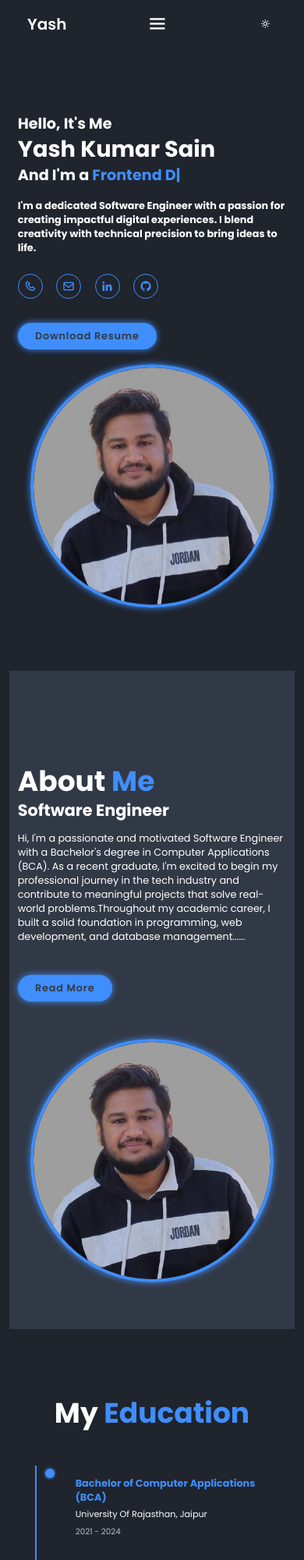
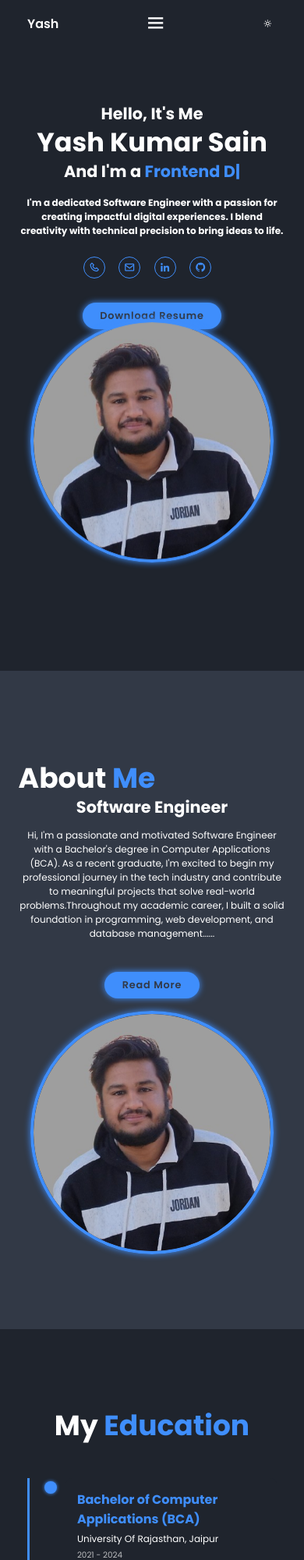
Before and after one commit to yksain/Portfolio, a plain HTML site: page index.html in a window 390 px wide. Shown: the top 2000 px of the page at 78% size. Drawn offline with nearby package versions, Linux system fonts and the light colour scheme.

Commit message:
Update style.css

```diff
--- a/style.css
+++ b/style.css
@@ -44,6 +44,7 @@ body {
 section {
   min-height: 100vh;
   padding: 10rem 9% 2rem;
+  margin-bottom: 2rem;
   scroll-margin-top: 8rem;
 }
 
@@ -551,6 +552,8 @@ span {
   color: var(--text-color);
 }
 
+
+
 .portfolio {
   background: var(--bg-color);
 }
@@ -759,41 +762,60 @@ span {
   color: var(--second-bg-color);
 }
 
-
-@media (max-width: 1200px) {
+/* ======= 1. Large Screens (Desktops ≥ 1200px) ======= */
+@media (min-width: 1200px) {
   html {
-    font-size: 55%;
+    font-size: 62.5%;
   }
 }
 
-@media (max-width: 991px) {
+/* ======= 2. Medium Screens (Tablets & Small Laptops: 992px - 1199px) ======= */
+@media (max-width: 1199px) {
   html {
-    padding: 2rem 3%;
+    font-size: 56%;
   }
 
   section {
-    padding: 10rem 3% 2rem;
-  }
-
-  .skills {
-    padding-bottom: 7rem;
-  }
-
-  .portfolio {
-    padding-bottom: 7rem;
-  }
-
-  .contact {
-    min-height: auto;
-  }
-
-  .footer {
-    padding: 2rem 3%;
+    padding: 8rem 6%;
   }
 }
 
+/* ======= 3. Tablets (768px - 991px) ======= */
+@media (max-width: 991px) {
+  html {
+    font-size: 52%;
+  }
 
-@media (max-width: 768px) {
+  section {
+    padding: 8rem 4%;
+  }
+
+  .home {
+    flex-direction: column;
+  }
+
+  .about {
+    flex-direction: column-reverse;
+  }
+
+  .home-img img,
+  .about-img img {
+    width: 70vw;
+  }
+
+  .portfolio-container {
+    grid-template-columns: 1fr;
+  }
+
+  .skills-columns,
+  .interests-container,
+  .certifications-container {
+    grid-template-columns: repeat(auto-fit, minmax(250px, 1fr));
+  }
+}
+
+/* ======= 4. Mobile Phones (481px - 767px) ======= */
+@media (max-width: 767px) {
   #menu-icon {
     display: block;
   }
@@ -803,142 +825,40 @@ span {
     top: 100%;
     left: 0;
     width: 100%;
-    padding: 1rem 3%;
     background: var(--bg-color);
-    border-top: .1rem solid rgba(0, 0, 0, .2);
-    box-shadow: 0 .5rem 1rem rgba(0, 0, 0, .2);
+    border-top: 1px solid rgba(0, 0, 0, 0.1);
     display: none;
+    flex-direction: column;
+    z-index: 100;
   }
 
   .navbar.active {
-    display: block;
+    display: flex;
   }
 
   .navbar a {
-    display: block;
+    margin: 2rem 0;
     font-size: 2rem;
-    margin: 3rem 0;
   }
 
-  .home {
-    flex-direction: column;
+  .home-content,
+  .about-content {
+    text-align: center;
+    padding: 0 1rem;
   }
 
-  .home-content h3 {
+  .home-content h1 {
+    font-size: 4.2rem;
+  }
+
+  .home-content h3,
+  .about-content h3 {
     font-size: 2.6rem;
   }
 
-  .home-content h1 {
-    font-size: 5rem;
-  }
-
-  .home-img img {
-    width: 70vw;
-    margin-top: 4rem;
-  }
-
-  .about {
-    flex-direction: column-reverse;
-  }
-
-  .about img {
-    width: 70vw;
-    margin-top: 4rem;
-  }
-
-  .skills h2 {
-    margin-bottom: 3rem;
-  }
-
-  .portfolio h2 {
-    margin-bottom: 3rem;
-  }
-
-  .portfolio-container {
-    grid-template-columns: repeat(2, 1fr);
-  }
-
-  .timeline {
-    padding-left: 20px;
-    border-left: 2px solid var(--main-color);
-  }
-
-  .timeline-dot {
-    width: 1.5rem;
-    height: 1.5rem;
-    left: -1.1rem;
-  }
-
-    .timeline-content {
-    padding: 1.5rem;
+  .home-content p,
+  .about-content p {
     font-size: 1.5rem;
-  }
-
-  .timeline-content h3 {
-    font-size: 1.8rem;
-  }
-
-  .timeline-content p {
-    font-size: 1.4rem;
-  }
-}
-
-@media (max-width: 617px) {
-  .portfolio-container {
-    grid-template-columns: 1fr;
-  }
-}
-
-@media (max-width: 450px) {
-  html {
-    font-size: 50%;
-  }
-
-  .contact form .input-box input {
-    width: 100%;
-  }
-}
-
-@media (max-width: 365px) {
-  .home-img img {
-    width: 90vw;
-  }
-
-  .about-img img {
-    width: 90vw;
-  }
-
-  .footer {
-    flex-direction: column-reverse;
-  }
-
-  .footer p {
-    text-align: center;
-    margin-top: 2rem;
-  }
-}
-
-@media (max-width: 480px) {
-   html {
-    font-size: 50%;
-  }
-
-  .home-content h1 {
-    font-size: 3.6rem;
-  }
-
-  .home-content h3 {
-    font-size: 2.4rem;
-  }
-
-  .home-img img,
-  .about-img img {
-    width: 80vw;
-    height: auto;
-  }
-
-  .portfolio-container {
-    grid-template-columns: 1fr;
   }
 
   .skills-columns,
@@ -947,32 +867,56 @@ span {
     grid-template-columns: 1fr;
   }
 
-  .timeline {
-    padding-left: 20px;
-    border-left: 2px solid var(--main-color);
+  .timeline-content {
+    padding: 1.6rem;
+  }
+}
+
+/* ======= 5. Small Phones (≤ 480px) ======= */
+@media (max-width: 480px) {
+  html {
+    font-size: 50%;
   }
 
-  .timeline-dot {
-    width: 1.5rem;
-    height: 1.5rem;
-    left: -1.1rem;
+   .logo {
+    font-size: 2rem;
   }
 
-  .timeline-content h3 {
-    font-size: 1.6rem;
+  #theme-toggle {
+    font-size: 1.4rem;
+    padding: 6px;
   }
 
-  .timeline-content p {
-    font-size: 1.4rem;
+  .social-media a {
+    width: 3.5rem;
+    height: 3.5rem;
+    font-size: 1.8rem;
   }
 
-  .navbar a {
-    font-size: 1.8rem;
-    margin: 2rem 0;
+  section {
+    padding-top: 6rem;
+    padding-bottom: 3rem;
+  }
+
+  .home-img img,
+  .about-img img {
+    width: 80vw;
+  }
+
+  .contact form .input-box input {
+    width: 100%;
+  }
+
+  .portfolio-container {
+    grid-template-columns: 1fr;
   }
 
   .footer {
     flex-direction: column;
     text-align: center;
   }
+
+  .footer p {
+    margin-top: 2rem;
+  }
 }
```
